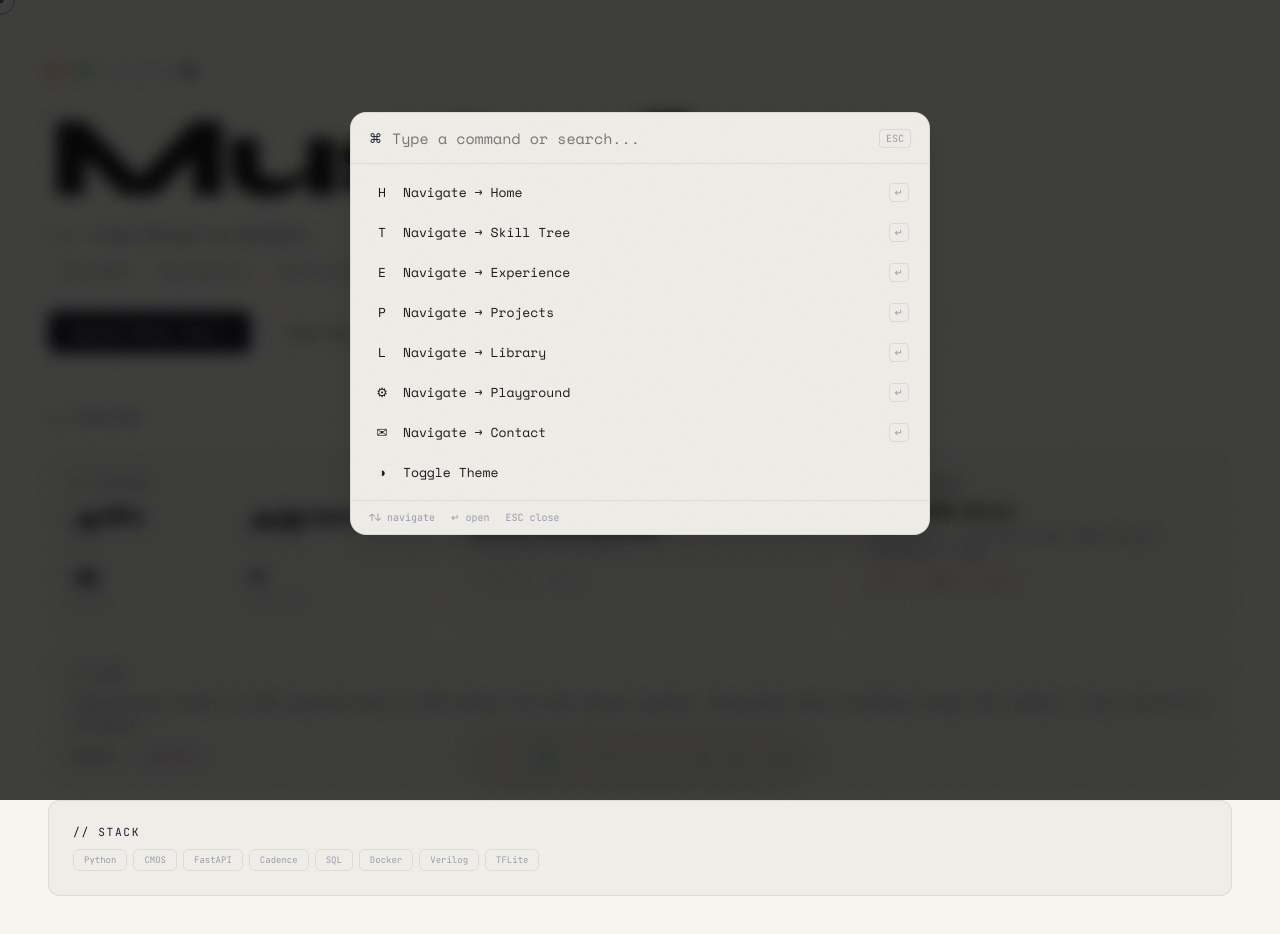
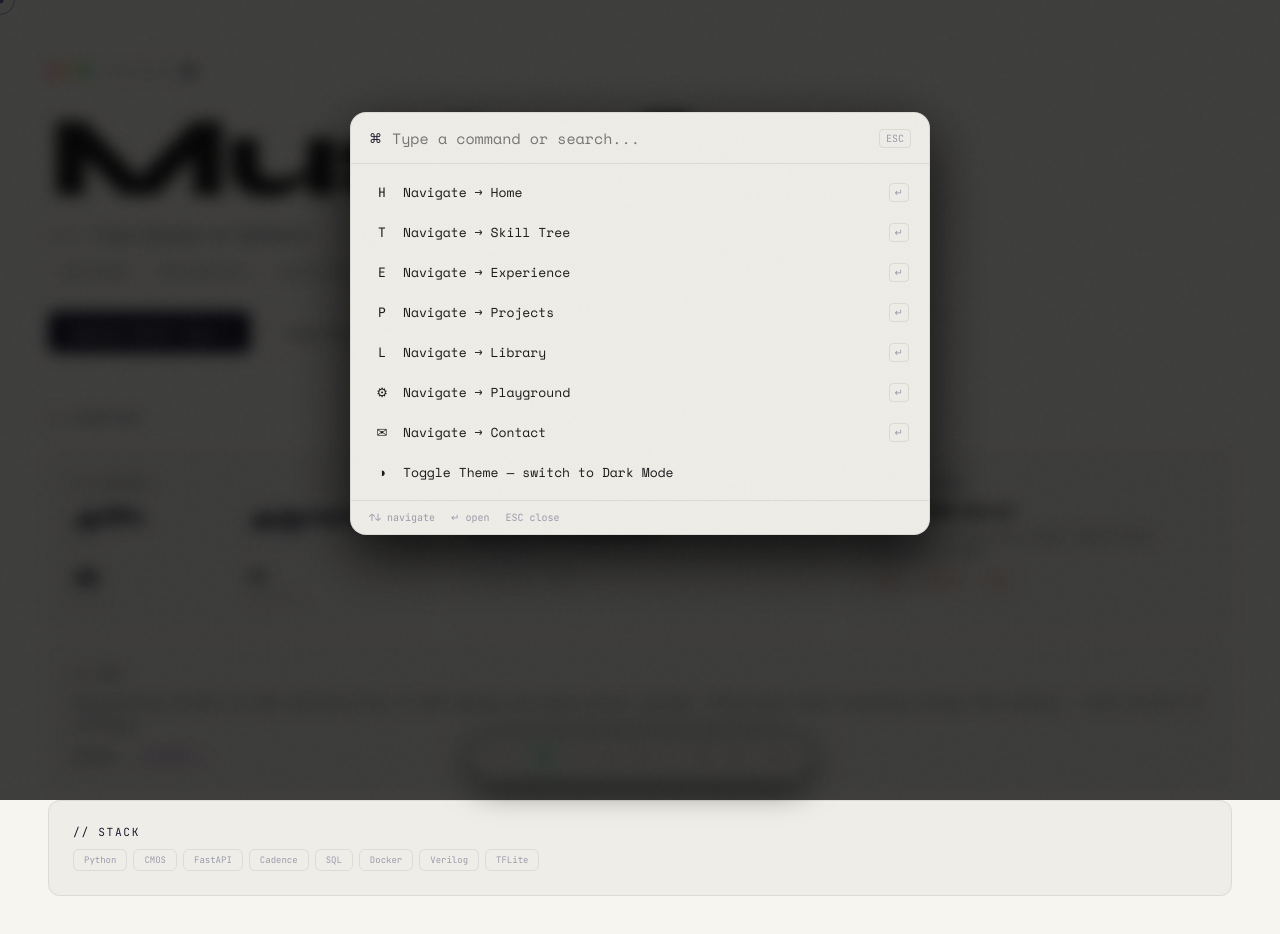
Before and after one commit to Mustafa2001-tech/Mustafa_portfolio, a Next.js app: page / in a window 1280 px wide. Both pictures are taken after a click on the button "⌘K". Shown: the top 934 px of the page. Built offline with nearby package versions, Linux system fonts and the light colour scheme.

Commit message:
fix nav tooltips showing page names on hover

```diff
--- a/components/NavOrb.jsx
+++ b/components/NavOrb.jsx
@@ -5,39 +5,83 @@ import { usePathname } from 'next/navigation'
 import { useTheme } from './ThemeProvider'
 
 const NAV = [
-  { label: 'Home',       href: '/',            short: 'H' },
-  { label: 'Skill Tree', href: '/skilltree',    short: 'T' },
-  { label: 'Experience', href: '/experience',   short: 'E' },
-  { label: 'Projects',   href: '/projects',     short: 'P' },
-  { label: 'Library',    href: '/library',      short: 'L' },
-  { label: 'Playground', href: '/playground',   short: '⚙' },
-  { label: 'Contact',    href: '/contact',      short: '✉' },
+  { label: 'Home',       href: '/',           short: 'H' },
+  { label: 'Skill Tree', href: '/skilltree',   short: 'T' },
+  { label: 'Experience', href: '/experience',  short: 'E' },
+  { label: 'Projects',   href: '/projects',    short: 'P' },
+  { label: 'Library',    href: '/library',     short: 'L' },
+  { label: 'Playground', href: '/playground',  short: '⚙' },
+  { label: 'Contact',    href: '/contact',     short: '✉' },
 ]
 
-function Tooltip({ label, children }) {
-  const [show, setShow] = useState(false)
-  return (
-    <div style={{ position: 'relative' }}
-      onMouseEnter={() => setShow(true)}
-      onMouseLeave={() => setShow(false)}>
-      {children}
-      {show && (
+// Single tooltip-aware button — works for both links and actions
+function OrbItem({ label, short, active, onClick, href }) {
+  const [hovered, setHovered] = useState(false)
+
+  const inner = (
+    <div
+      onMouseEnter={() => setHovered(true)}
+      onMouseLeave={() => setHovered(false)}
+      onClick={onClick}
+      style={{
+        position: 'relative',
+        display: 'flex', alignItems: 'center', justifyContent: 'center',
+        width: 30, height: 30, borderRadius: 7,
+        background: active ? 'rgba(0,255,178,0.12)' : 'transparent',
+        color: active ? 'var(--acc)' : 'var(--txt2)',
+        fontSize: 11, fontFamily: "'JetBrains Mono',monospace",
+        transition: 'all 0.2s',
+        cursor: 'pointer',
+      }}
+    >
+      {short}
+
+      {/* Tooltip */}
+      {hovered && (
         <div style={{
-          position: 'absolute', bottom: 'calc(100% + 8px)',
-          left: '50%', transform: 'translateX(-50%)',
-          background: 'var(--bg2)', border: '1px solid var(--bdr)',
-          borderRadius: 6, padding: '4px 8px',
-          fontSize: 10, color: 'var(--txt2)',
-          whiteSpace: 'nowrap', fontFamily: "'JetBrains Mono',monospace",
-          pointerEvents: 'none', zIndex: 9999,
-        }}>{label}</div>
+          position: 'absolute',
+          bottom: 'calc(100% + 10px)',
+          left: '50%',
+          transform: 'translateX(-50%)',
+          background: 'var(--bg2)',
+          border: '1px solid rgba(0,255,178,0.3)',
+          borderRadius: 7,
+          padding: '5px 10px',
+          fontSize: 11,
+          color: 'var(--txt)',
+          whiteSpace: 'nowrap',
+          fontFamily: "'JetBrains Mono',monospace",
+          pointerEvents: 'none',
+          zIndex: 99999,
+          boxShadow: '0 4px 20px rgba(0,0,0,0.5)',
+          letterSpacing: '0.04em',
+        }}>
+          {label}
+          {/* Arrow */}
+          <div style={{
+            position: 'absolute',
+            top: '100%', left: '50%',
+            transform: 'translateX(-50%)',
+            width: 0, height: 0,
+            borderLeft: '5px solid transparent',
+            borderRight: '5px solid transparent',
+            borderTop: '5px solid rgba(0,255,178,0.3)',
+          }} />
+        </div>
       )}
     </div>
   )
+
+  if (href) return <Link href={href} style={{ textDecoration: 'none' }}>{inner}</Link>
+  return inner
 }
 
+const Divider = () => (
+  <div style={{ width: 1, height: 18, background: 'var(--bdr)', margin: '0 4px', flexShrink: 0 }} />
+)
+
 export default function NavOrb() {
-  const pathname = usePathname()
+  const pathname  = usePathname()
   const { dark, toggle } = useTheme()
   const [cmdOpen, setCmdOpen] = useState(false)
 
@@ -50,120 +94,121 @@ export default function NavOrb() {
     return () => document.removeEventListener('keydown', handler)
   }, [])
 
-  const btnStyle = (active) => ({
-    display: 'flex', alignItems: 'center', justifyContent: 'center',
-    width: 30, height: 30, borderRadius: 7, border: 'none',
-    background: active ? 'rgba(0,255,178,0.12)' : 'transparent',
-    color: active ? 'var(--acc)' : 'var(--txt2)',
-    fontSize: 11, fontFamily: "'JetBrains Mono',monospace",
-    transition: 'all 0.2s', cursor: 'pointer',
-  })
-
   return (
     <>
-      {/* Nav Orb */}
-      <nav className="nav-orb">
-        <Tooltip label="Toggle theme">
-          <button onClick={toggle} style={btnStyle(false)}>{dark ? '☀' : '◑'}</button>
-        </Tooltip>
+      {/* ── Nav Orb ─────────────────────────────────────────── */}
+      <nav style={{
+        position: 'fixed',
+        bottom: 20, left: '50%',
+        transform: 'translateX(-50%)',
+        zIndex: 1000,
+        background: 'var(--glass)',
+        backdropFilter: 'blur(24px) saturate(200%)',
+        WebkitBackdropFilter: 'blur(24px) saturate(200%)',
+        border: '1px solid var(--glass-b)',
+        borderRadius: 100,
+        padding: '6px 14px',
+        display: 'flex', alignItems: 'center', gap: 2,
+        boxShadow: '0 8px 32px rgba(0,0,0,0.6), 0 0 30px rgba(0,255,178,0.12)',
+        maxWidth: 'calc(100vw - 24px)',
+        overflow: 'visible',         /* tooltips need to escape the orb */
+      }}>
 
-        <div style={{ width: 1, height: 18, background: 'var(--bdr)', margin: '0 4px' }} />
+        {/* Theme toggle */}
+        <OrbItem
+          label={dark ? 'Light Mode' : 'Dark Mode'}
+          short={dark ? '☀' : '◑'}
+          active={false}
+          onClick={toggle}
+        />
 
+        <Divider />
+
+        {/* Nav links */}
         {NAV.map(n => (
-          <Tooltip key={n.href} label={n.label}>
-            <Link href={n.href} style={{ textDecoration: 'none' }}>
-              <div style={btnStyle(pathname === n.href)}>{n.short}</div>
-            </Link>
-          </Tooltip>
+          <OrbItem
+            key={n.href}
+            label={n.label}
+            short={n.short}
+            href={n.href}
+            active={pathname === n.href}
+          />
         ))}
 
-        <div style={{ width: 1, height: 18, background: 'var(--bdr)', margin: '0 4px' }} />
+        <Divider />
 
+        {/* Cmd+K hint */}
         <button onClick={() => setCmdOpen(true)} style={{
           fontSize: 10, color: 'var(--txt3)',
           fontFamily: "'JetBrains Mono',monospace",
           border: '1px solid var(--bdr)', padding: '2px 6px',
           borderRadius: 5, background: 'transparent', cursor: 'pointer',
-          transition: 'all 0.2s',
+          transition: 'all 0.2s', flexShrink: 0,
         }}>⌘K</button>
+
       </nav>
 
-      {/* Command Palette */}
+      {/* ── Command Palette ──────────────────────────────────── */}
       {cmdOpen && (
-        <div onClick={e => { if (e.target === e.currentTarget) setCmdOpen(false) }} style={{
+        <div
+          onClick={e => { if (e.target === e.currentTarget) setCmdOpen(false) }}
+          style={{
             position: 'fixed', inset: 0,
             background: 'rgba(0,0,0,0.75)',
             backdropFilter: 'blur(8px)',
             zIndex: 2000, display: 'flex',
             alignItems: 'flex-start', justifyContent: 'center',
             paddingTop: '14vh',
-        }}>
+          }}
+        >
           <div style={{
             width: 'min(580px, 90vw)',
             background: 'var(--bg2)',
             border: '1px solid var(--bdr)',
             borderRadius: 16, overflow: 'hidden',
-            boxShadow: 'var(--shad2)',
+            boxShadow: '0 20px 60px rgba(0,0,0,0.8)',
           }}>
-            {/* Header */}
-            <div style={{
-              display: 'flex', alignItems: 'center', gap: 10,
-              padding: '14px 18px', borderBottom: '1px solid var(--bdr)',
-            }}>
+            {/* Search bar */}
+            <div style={{ display: 'flex', alignItems: 'center', gap: 10, padding: '14px 18px', borderBottom: '1px solid var(--bdr)' }}>
               <span style={{ color: 'var(--acc)', fontFamily: "'JetBrains Mono',monospace", fontSize: 13 }}>⌘</span>
-              <input autoFocus placeholder="Type a command or search..."
-                style={{
-                  flex: 1, background: 'transparent', border: 'none', outline: 'none',
-                  color: 'var(--txt)', fontFamily: "'Space Mono',monospace", fontSize: 15,
-                  cursor: 'none',
-                }} />
-              <span style={{
-                fontSize: 10, color: 'var(--txt3)',
-                fontFamily: "'JetBrains Mono',monospace",
-                border: '1px solid var(--bdr)', padding: '2px 6px', borderRadius: 4,
-              }}>ESC</span>
+              <input
+                autoFocus
+                placeholder="Type a command or search..."
+                style={{ flex: 1, background: 'transparent', border: 'none', outline: 'none', color: 'var(--txt)', fontFamily: "'Space Mono',monospace", fontSize: 15 }}
+              />
+              <span style={{ fontSize: 10, color: 'var(--txt3)', fontFamily: "'JetBrains Mono',monospace", border: '1px solid var(--bdr)', padding: '2px 6px', borderRadius: 4 }}>ESC</span>
             </div>
 
             {/* Items */}
             <div style={{ padding: 8 }}>
-              {[...NAV, { label: 'Toggle Theme', href: null, short: '◑' }].map(n => (
-                n.href
-                  ? <Link key={n.href} href={n.href} onClick={() => setCmdOpen(false)}
-                      style={{ textDecoration: 'none', display: 'block' }}>
-                      <div style={{
-                        display: 'flex', alignItems: 'center', gap: 10,
-                        padding: '10px 12px', borderRadius: 8,
-                        fontSize: 13, color: 'var(--txt)', cursor: 'none',
-                        transition: 'background 0.15s',
-                      }}
+              {NAV.map(n => (
+                <Link key={n.href} href={n.href} onClick={() => setCmdOpen(false)} style={{ textDecoration: 'none', display: 'block' }}>
+                  <div
+                    style={{ display: 'flex', alignItems: 'center', gap: 10, padding: '10px 12px', borderRadius: 8, fontSize: 13, color: 'var(--txt)', transition: 'background 0.15s' }}
                     onMouseEnter={e => e.currentTarget.style.background = 'var(--glass-h)'}
-                      onMouseLeave={e => e.currentTarget.style.background = 'transparent'}>
-                        <span style={{ width: 22, textAlign: 'center' }}>{n.short}</span>
+                    onMouseLeave={e => e.currentTarget.style.background = 'transparent'}
+                  >
+                    <span style={{ width: 22, textAlign: 'center', fontFamily: "'JetBrains Mono',monospace" }}>{n.short}</span>
                     Navigate → {n.label}
-                        <span style={{ marginLeft: 'auto', fontSize: 10, color: 'var(--txt3)',
-                          fontFamily: "'JetBrains Mono',monospace",
-                          border: '1px solid var(--bdr)', padding: '2px 5px', borderRadius: 4 }}>↵</span>
+                    <span style={{ marginLeft: 'auto', fontSize: 10, color: 'var(--txt3)', fontFamily: "'JetBrains Mono',monospace", border: '1px solid var(--bdr)', padding: '2px 5px', borderRadius: 4 }}>↵</span>
                   </div>
                 </Link>
-                  : <div key="theme" onClick={() => { toggle(); setCmdOpen(false) }} style={{
-                      display: 'flex', alignItems: 'center', gap: 10,
-                      padding: '10px 12px', borderRadius: 8,
-                      fontSize: 13, color: 'var(--txt)', cursor: 'none',
-                      transition: 'background 0.15s',
-                    }}
+              ))}
+
+              {/* Toggle theme item */}
+              <div
+                onClick={() => { toggle(); setCmdOpen(false) }}
+                style={{ display: 'flex', alignItems: 'center', gap: 10, padding: '10px 12px', borderRadius: 8, fontSize: 13, color: 'var(--txt)', transition: 'background 0.15s', cursor: 'pointer' }}
                 onMouseEnter={e => e.currentTarget.style.background = 'var(--glass-h)'}
-                    onMouseLeave={e => e.currentTarget.style.background = 'transparent'}>
+                onMouseLeave={e => e.currentTarget.style.background = 'transparent'}
+              >
                 <span style={{ width: 22, textAlign: 'center' }}>◑</span>
-                      Toggle Theme
+                Toggle Theme — switch to {dark ? 'Light' : 'Dark'} Mode
               </div>
-              ))}
             </div>
 
             {/* Footer */}
-            <div style={{
-              padding: '10px 18px', borderTop: '1px solid var(--bdr)',
-              display: 'flex', gap: 16,
-            }}>
+            <div style={{ padding: '10px 18px', borderTop: '1px solid var(--bdr)', display: 'flex', gap: 16 }}>
               {['↑↓ navigate', '↵ open', 'ESC close'].map(h => (
                 <span key={h} style={{ fontSize: 10, color: 'var(--txt3)', fontFamily: "'JetBrains Mono',monospace" }}>{h}</span>
               ))}
```
Lines whose indentation alone changed are shown as unchanged.
